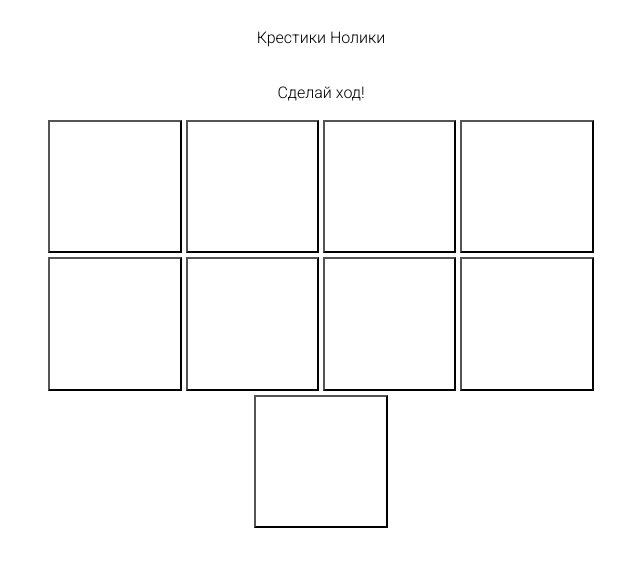
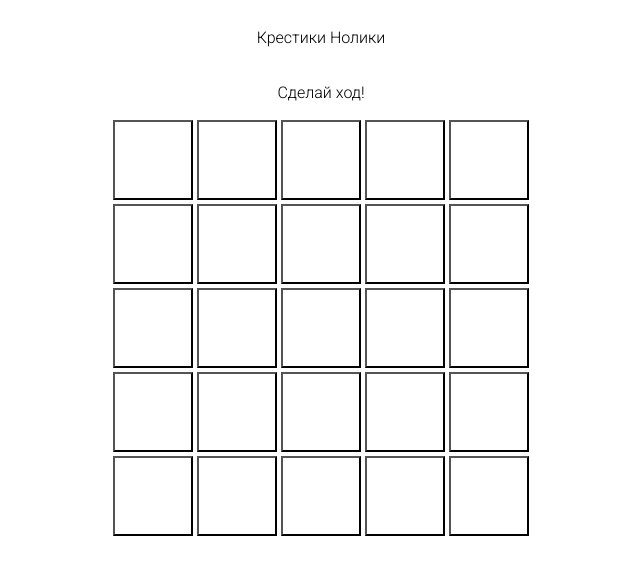
Before and after one commit to Artem0714/Tic-Tac-Toe, a plain HTML site: page index.html in a window 1280 px wide. Shown: the whole page, without its empty margins (319-959 px from the left). Drawn offline with Linux system fonts and the light colour scheme.

Commit message:
adapted layout

```diff
--- a/options.js
+++ b/options.js
@@ -1,9 +1,9 @@
-const countRows = 3;
+const countRows = 5;
 const count = countRows*countRows;
 const countWinnerComb = 2*countRows+2;
 let winnerComb = [];
 let victory = false;
-
+document.querySelector('div').style.setProperty('--countRows', countRows);
 
 
 for (let i = 0; i < 2*countRows+2; i++ ) {
--- a/style.css
+++ b/style.css
@@ -16,6 +16,7 @@ input {
     height: calc(400px/var(--countRows));
     width: calc(400px/var(--countRows));
     font-size: 65px;
+    flex: 0 1 auto;
     margin: 2px;
     color: black;
     border: 0 black 2px;
@@ -24,8 +25,8 @@ input {
 }
 
 .field {
-    width: calc(50%);
-    height: calc(80%);
+    width: calc(400px + (var(--countRows)*4px));
+    height: calc(400px + (var(--countRows)*4px));
     margin: 0 auto;
     padding: 0px;
     position: relative;
```
